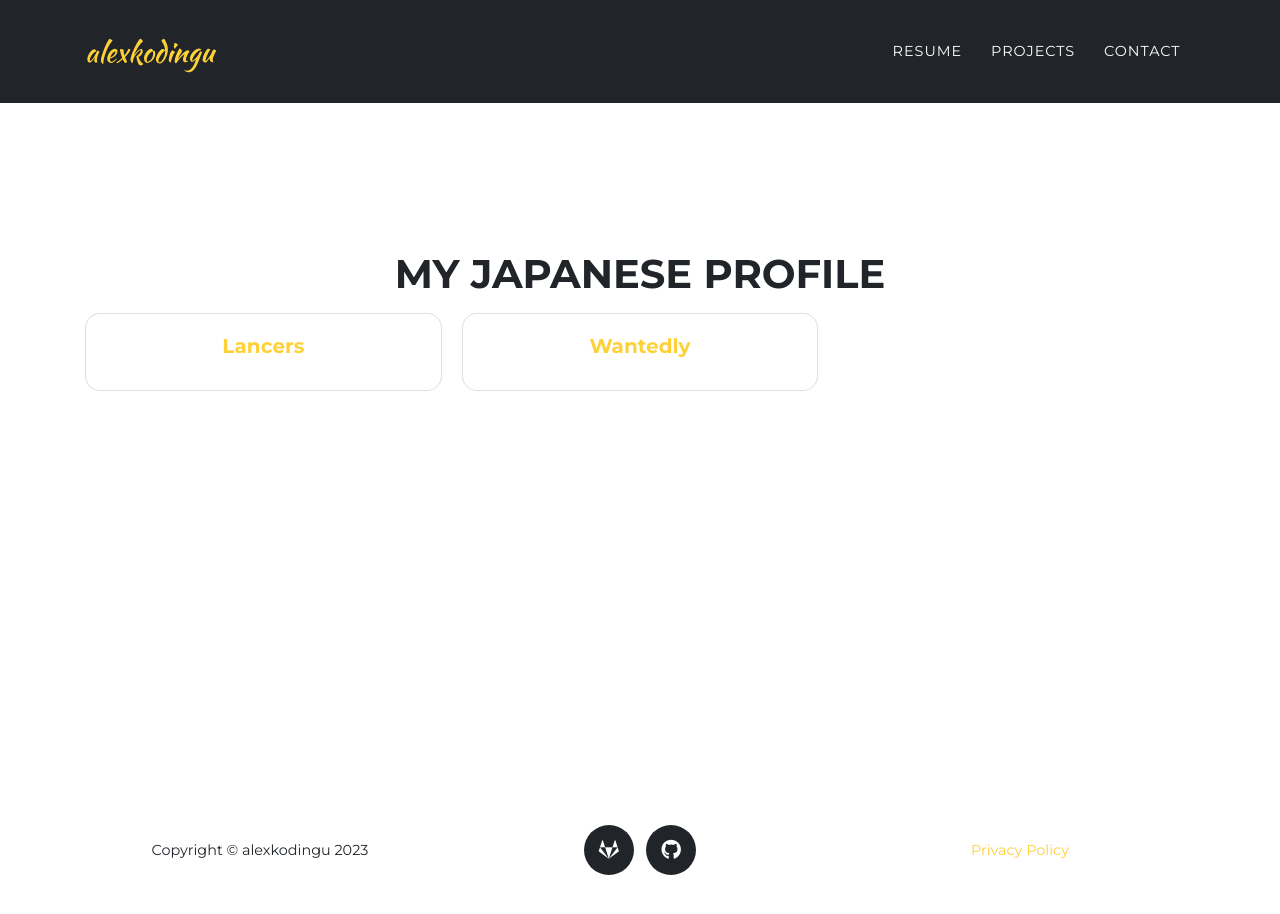
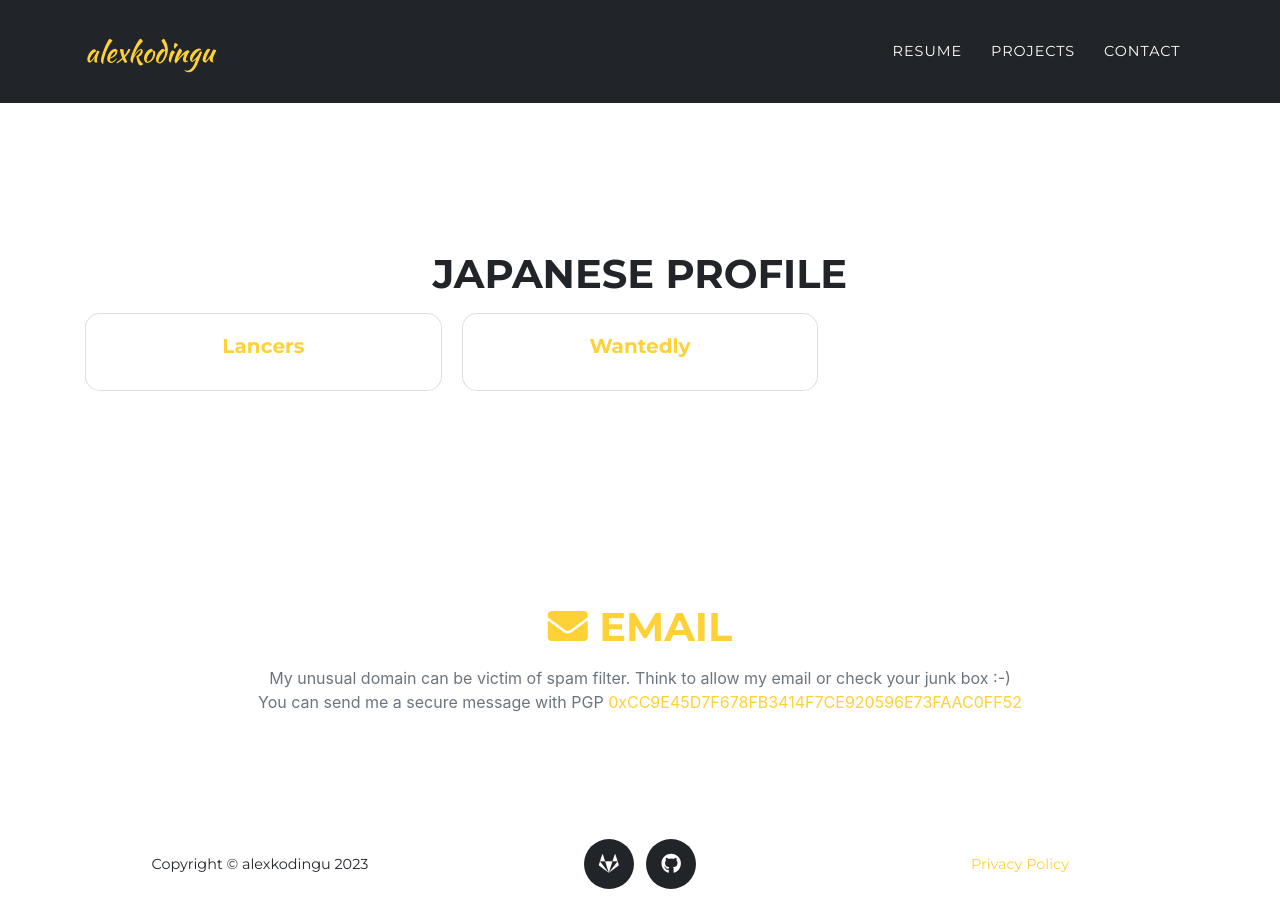
Before and after one commit to alexkodingu/alexkodingu.github.io, a Jekyll site: the page built from pages/contact.md, in a window 1280 px wide. Built offline with Jekyll 4.4.1, drawn with Linux system fonts in a browser that asks for light colours; some web fonts are replaced.

Commit message:
adding contacts, few cosmetics fix

```diff
--- a/_data/contact.yml
+++ b/_data/contact.yml
@@ -1,5 +1,5 @@
 japan:
-  title: "My Japanese profile"
+  title: "Japanese profile"
   list:
     - name: "Lancers"
       title: "Lancers"
@@ -9,11 +9,9 @@ japan:
       url: "https://www.wantedly.com/id/alexkodingu"
 email:
   title: "E-mail"
-  # toto@toto.com in base64
-
-lancers:
-  title: "Lancers.jp"
-  text: "You can contact me on lancers"
-  button:
-    text: "my profile"
-    link: "https://www.lancers.jp/profile/alexkodingu"
+  text: "My unusual domain can be victim of spam filter. Think to allow my email or check your junk box :-)"
+  email: bWFpbHRvOmhlbGxvQGFsZXhrb2Rpbmd1Lnh5eg==
+  pgp:
+    body: "You can send me a secure message with PGP"
+    sign: "0xCC9E45D7F678FB3414F7CE920596E73FAAC0FF52"
+    db: https://keyserver.ubuntu.com/pks/lookup?search=CC9E45D7F678FB3414F7CE920596E73FAAC0FF52&fingerprint=on&op=index
--- a/_data/resume.yml
+++ b/_data/resume.yml
@@ -2,10 +2,11 @@ about:
   title: About
   body: "Versatile DevOps engineer with a great understanding of IT system. I'm a curious person that likes to always learn new technologies that improve our standards.
 I enjoyed enhancing the infrastructure and methodology to deliver better services. Finding the best solution matching the organization and actual system is always challenging.
-I'm seeking to strengthen my skill and outcome new challenge. When I'm not behind a computer, you have high chance to find me in a pool or on a bike"
+I'm seeking to strengthen my skill and outcome new challenge."
 
 education:
   title: Ecudation
+  side: right
   list:
     - title: Engineering degree in computing, multimedia and networking (France)
       from: 2009
--- a/_includes/resume-skills.html
+++ b/_includes/resume-skills.html
@@ -2,7 +2,7 @@
   <div class="container {{ include.class }}">
     <div class="row">
       <div class="col-lg-12 text-center">
-        <h2 class="section-heading text-uppercase"> Skills </h2>
+        <h2 class="section-heading text-uppercase"> Skill </h2>
       </div>
     </div>
     <div class="row d-flex">
--- /dev/null
+++ b/_includes/section-email.html
@@ -0,0 +1,40 @@
+{% comment %}
+    parameter:
+      content{
+        title: **title of section**
+        email: **email in base64 to obfuscate a bit**
+        pgp:
+          body: **text to show before**
+          sign: **pgp pub signature**
+          db: **url to pgp db**
+      }
+      class: **css class to add section, example: grey**
+{% endcomment %}
+
+<!-- Section -->
+<section class="page-section {{ include.class }}" id="{{ include.content.title | downcase }}">
+  <div class="container">
+    <div class="row">
+      <div class="col-lg-12 text-center">
+        <h2 class="section-heading text-uppercase">
+          <a href="javascript:window.location.href=atob('{{ include.content.email }}')" aria-label="email">
+            <i class="fas fa-envelope"></i> email
+          </a>
+        </h2>
+        <div class="text-muted">
+          {{ include.content.text }}
+        </div>
+        {{% if include.content.pgp %}}
+        <div class="text-muted">
+          {{ include.content.pgp.body }}
+          <a href="{{ include.content.pgp.db }}"> {{ include.content.pgp.sign }} </a>
+        </div>
+        {{% endif %}}
+      {%- if include.content.body -%}
+        <div class="text-muted">{{ include.content.body | markdownify }}</div>
+      {%- endif -%}
+      </div>
+    </div>
+  </div>
+</section>
+<!-- Section -->
--- a/_includes/timeline-light.html
+++ b/_includes/timeline-light.html
@@ -9,12 +9,12 @@
     </div>
     <div class="row">
       <div class="col-lg-12">
-        <div class="timeline-body bg-themed">
+        <div class="timeline-body-{{ include.timeline.side | default: "left"}} bg-themed">
           {% for item in include.timeline.list %}
             <div class="timeline-item">
               <div class="content">
                 <h4>{{ item.title }}</h4>
-                <h6 class="date">{{ item.from }} — {{ item.to }}</h6>
+                <h6 class="date">{{ item.from }} {% if item.to %} — {{ item.to }} {% endif %}</h6>
                 <p>{{ item.description }}</p>
               </div>
             </div>
--- a/_sass/layout/_timelinex.scss
+++ b/_sass/layout/_timelinex.scss
@@ -14,7 +14,10 @@ $text-white: rgba(white, .9);
 
 $rounded-borders: 15px;
 
-.timeline-body {
+$sides: left, right;
+
+@each $side in $sides {
+.timeline-body-#{$side} {
     position: relative;
     border-radius: 0 $rounded-borders $rounded-borders 0;
     padding: 5px 0;
@@ -26,8 +29,8 @@ $rounded-borders: 15px;
       height: 100%;
       background-color: $primary;
       position: absolute;
-      left: -4px;
       top: 0;
+      #{$side}: -4px;
     }
 
     .timeline-item {
@@ -42,9 +45,9 @@ $rounded-borders: 15px;
         border: 4px solid $primary;
         background-color: $light;
         position: absolute;
-        left: -12px;
         top: 8px;
         z-index: 10;
+        #{$side}: -12px;
       }
 
       .content {
@@ -60,3 +63,4 @@ $rounded-borders: 15px;
       }
     }
   }
+}
--- a/pages/contact.md
+++ b/pages/contact.md
@@ -4,3 +4,5 @@ permalink: /contact/
 ---
 
 {% include section-data.html content=site.data.contact.japan %}
+
+{% include section-email.html content=site.data.contact.email %}
```
